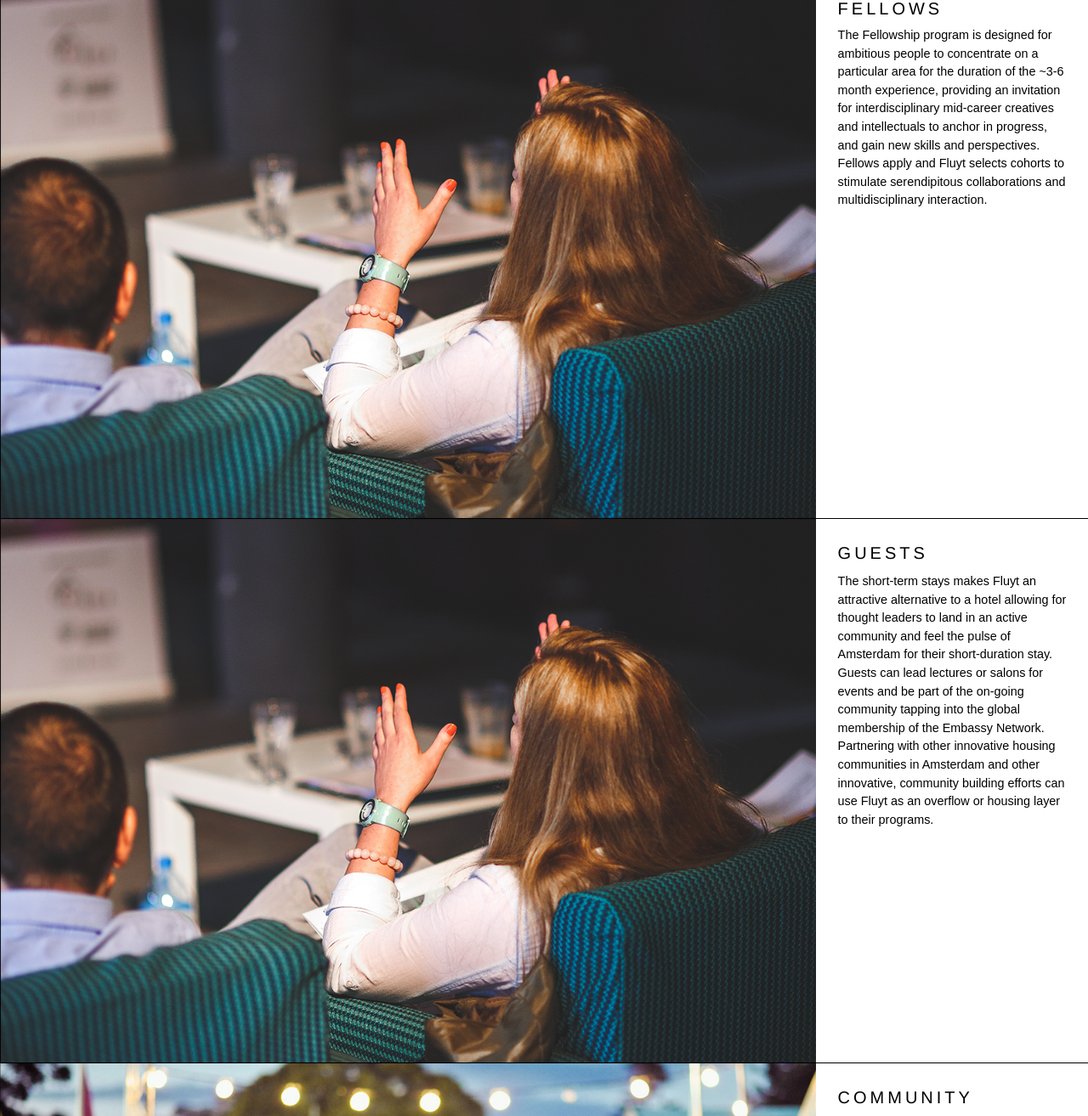
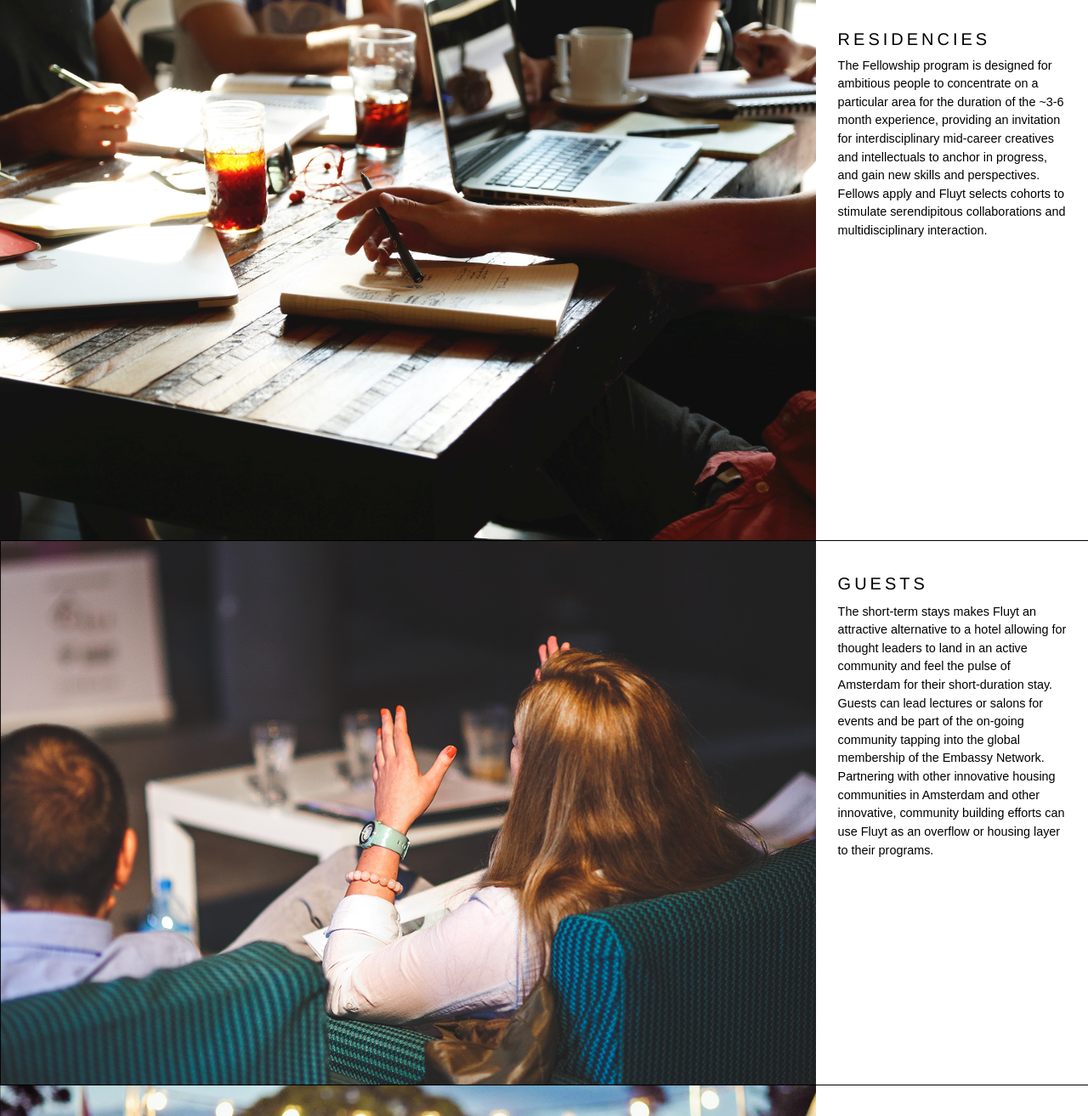
Before and after one commit to embassynetwork/fluyt.co, a Jekyll site: the page built from index.html, in a window 1280 px wide, cut to the strip 606-1920 px from the top of the page. Shown: the whole strip at 85% size. Built offline with Jekyll 4.4.1, drawn with Linux system fonts in a browser that asks for light colours; nearby versions of some CDN libraries; a script that is not in the unit is left out.

Commit message:
new image top

```diff
--- a/css/main.css
+++ b/css/main.css
@@ -26,8 +26,12 @@ h1 {
 	font-size: 6.0rem;
 	color: yellow;
 	font-family: sans-serif;
+	margin-top: 1.1em;
+	padding-left: 0.3em;
+}
+
+h3 {
 	margin-top: 1.5em;
-	padding-left: 0.5em;
 }
 
 a {
--- a/index.html
+++ b/index.html
@@ -19,7 +19,7 @@ layout: main
   <span class="caps nav" style="padding-right:1.5vw;"><a href="/#embassy">Embassy</a></span>
 </div>
 
-<header class="center px3 py3 white bg-black bg-cover bg-center">
+<header class="center px4 py4 white bg-black bg-cover bg-center">
   <div class="big_image clearfix">
     <div class="left mn3">
      <h1 class="h0-responsive caps left-align regular fluyt_teal">Fluyt</h1>
@@ -31,10 +31,10 @@ layout: main
 <div id="fellows">
   <div class="clearfix negative-margin">
    <div class="lg-col-right md-col-right sm-col-right sm-col-12 md-col-3 lg-col-3 px1 py1 one_padding">
-     <h3 class="responsive-h3 caps mb1">Fellows</h3>
+     <h3 class="responsive-h3 caps mb1">Residencies</h3>
       <p>The Fellowship program is designed for ambitious people to concentrate on a particular area for the duration of the ~3-6 month experience, providing an invitation for interdisciplinary mid-career creatives and intellectuals to anchor in progress, and gain new skills and perspectives.  Fellows apply and Fluyt selects cohorts to stimulate serendipitous collaborations and multidisciplinary interaction.</p>
    </div>
-    <img class="col sm-col sm-col-12 md-col-3 lg-col-9" src="assets/GUESTS_0.png">
+    <img class="col sm-col sm-col-12 md-col-3 lg-col-9" src="assets/RESIDENCY.jpg">
   </div>
 </div>
 
@@ -68,7 +68,7 @@ layout: main
   <div class="clearfix">
    <div class="lg-col-right md-col-right sm-col-right sm-col-12 md-col-3 lg-col-3 px1 py1 one_padding">
      <h3 class="responsive-h3 caps mb1">The Port</h3>
-      <p>Amsterdam is a global nexus of sustainability, entrepreneurship and quality of life and transforming Building 25 into a hub of activity for Amsterdam on the pulse of global trends and the Amsterdam innovation community. With Amsterdam as a gateway into Europe, the Fluyt can serve as the perfect location for the global nomad to land and intentionally create their image of the future. Fluyt’s collaborative approach and program of events will help the residents of Amsterdam build a deeper connection with international communities, and bring the Marineterrein to life as a destination in the heart of the city. </p>
+      <p>Amsterdam is a global nexus of sustainability, entrepreneurship and quality of life and transforming Building 25 into a hub of activity for Amsterdam on the pulse of global trends and the Amsterdam innovation community. With Amsterdam as a gateway into Europe, the Fluyt can serve as the perfect location for the global nomad to land and intentionally create their image of the future. Fluyt’s collaborative approach and program of events will help the residents of Amsterdam build a deeper connection with international communities, and bring the Marineterrein to life as a destination in the heart of the city.</p>
    </div>
     <img class="col sm-col sm-col-12 md-col-3 lg-col-9" src="assets/PORT_0.png">
   </div>
```
Also changed, not shown: assets/RESIDENCY.jpg (added), assets/colleagues-having-business-meeting-in-coffee-bar.jpg (added), assets/work_stock_photo.jpg (deleted), 2 other files.
